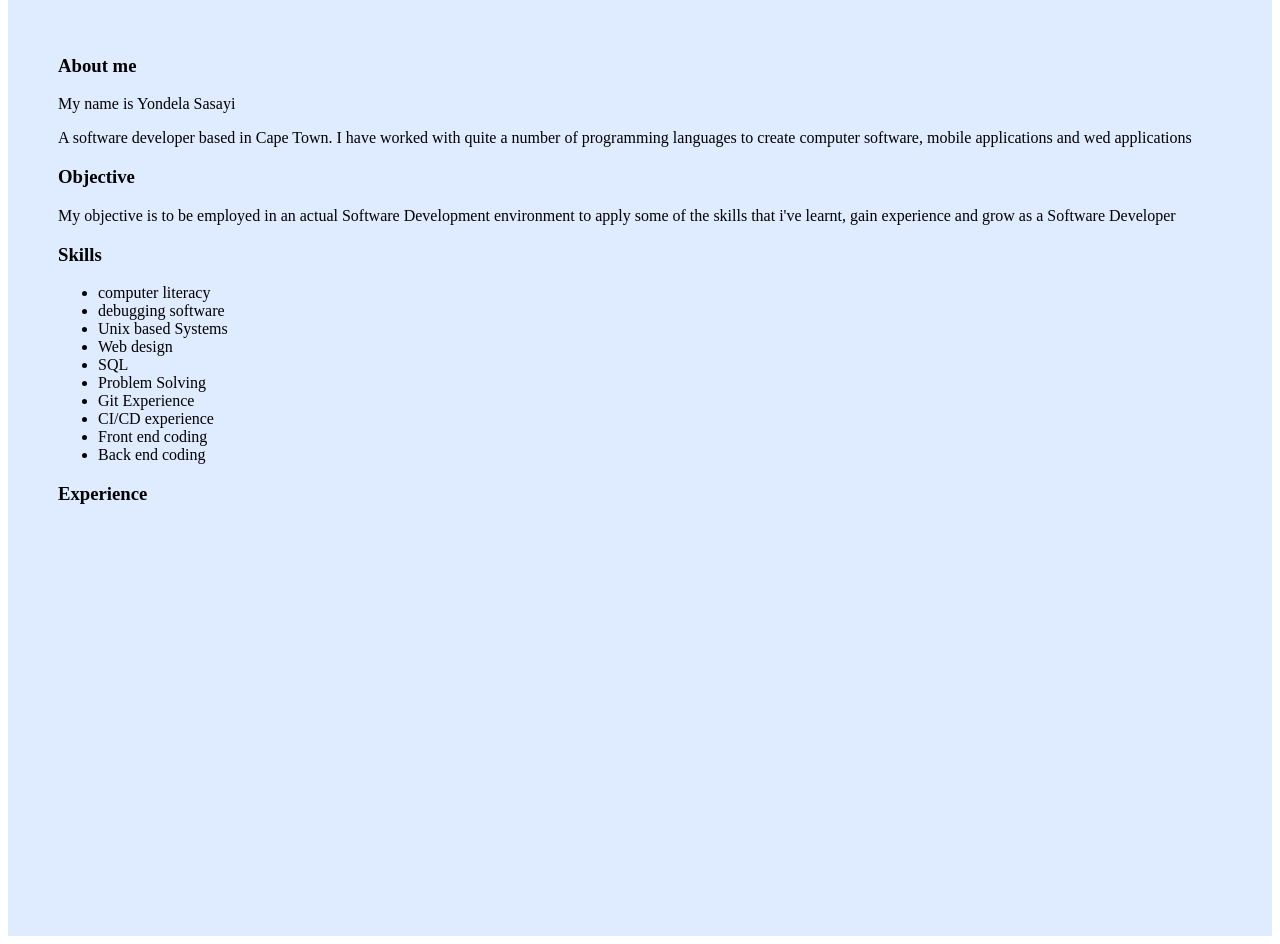
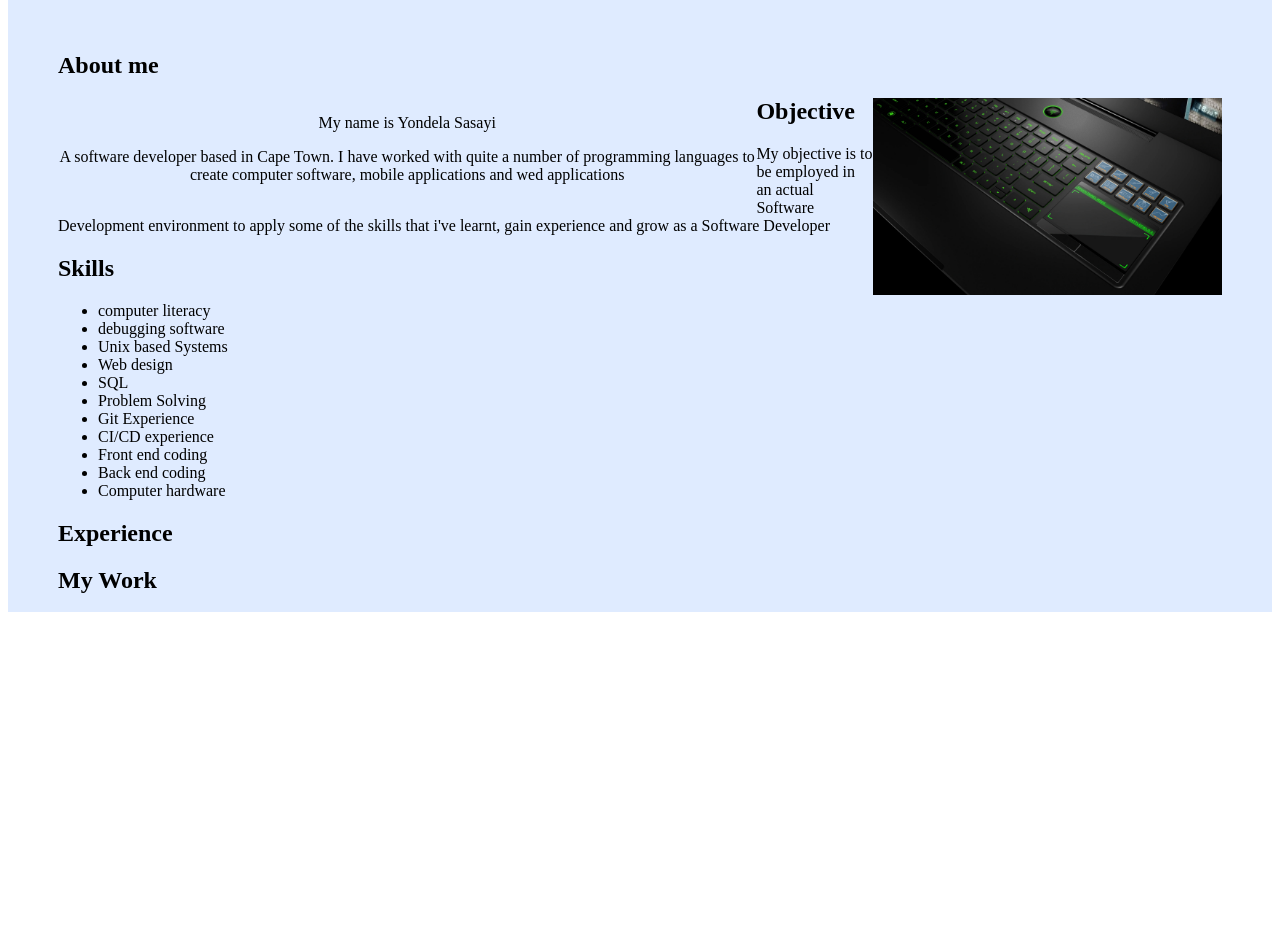
Before and after one commit to Yoondela/myportfolio, a plain HTML site: page index.html in a window 1280 px wide. Shown: the part 920-1864 px from the top of the page. After the commit the page ends 1540 px from the top, so only its background shows below. Drawn offline with Linux system fonts and the light colour scheme.

Commit message:
Add files via upload

```diff
--- a/index.html
+++ b/index.html
@@ -45,11 +45,22 @@
         }
 
         .header-content {
-            box-sizing:border-box;
-            border: 5px solid lightblue;
             width: fit-content;
             height: fit-content;
-         }
+        }
+
+        .align-left {
+            float: left;
+            width: 60%;
+            /* border: 5px solid darkblue; */
+            text-align: center;
+        }
+
+        .align-right {
+            float: right;
+            width: 30%;
+        }
+
 
 
 
@@ -77,15 +88,22 @@
     <section>
 
         <div>
-        <h3>About me</h3>
-        <p>My name is Yondela Sasayi</p>
-        <p>A software developer based in Cape Town. I have worked with quite a
-            number of programming languages to create computer software, mobile
-            applications and wed applications </p>
+            <h2>About me</h2>
+            <div class="align-left">
+                <p>My name is Yondela Sasayi</p>
+                <p>A software developer based in Cape Town. I have worked with quite a
+                    number of programming languages to create computer software, mobile
+                    applications and wed applications </p>
+            </div>
+
+            <div class="align-right">
+                <img src="header image2.jpg" alt="about me image">
+                <br>
+            </div>
         </div>
 
         <div>
-            <h3>Objective</h3>
+            <h2>Objective</h2>
             <p>
                 My objective is to be employed in an actual Software Development
                 environment to apply some of the skills that i've learnt, gain
@@ -95,7 +113,7 @@
         </div>
 
         <div>
-            <h3>Skills</h3>
+            <h2>Skills</h2>
             <ul>
                 <li>computer literacy</li>
                 <li>debugging software</li>
@@ -107,11 +125,16 @@
                 <li>CI/CD experience</li>
                 <li>Front end coding</li>
                 <li>Back end coding</li>
+                <li>Computer hardware</li>
             </ul>
         </div>
 
         <div>
-            <h3>Experience</h3>
+            <h2>Experience</h2>
+
+        </div>
+            <h2>My Work</h2>
+        <div>
 
         </div>
     </section>
@@ -121,9 +144,6 @@
     </section>
 
 
-    <section class="about-me">
-
-    </section>
 
 
 
```
